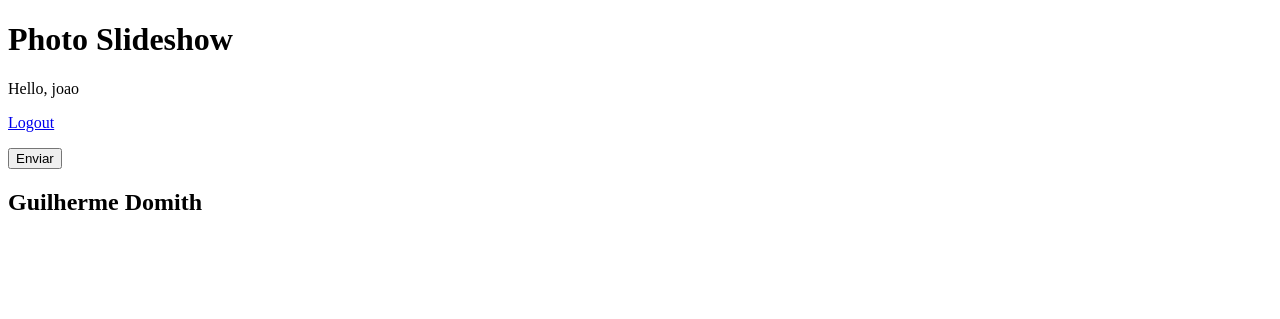
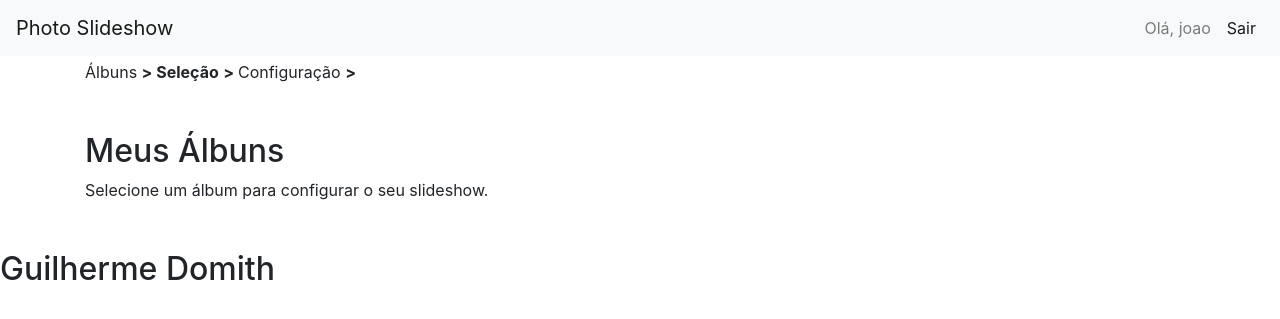
Before and after one commit to GuilhermeDomith/photoslideshow, a Django app: template photos/templates/photos/selecao.html in a window 1280 px wide. Shown: the top 319 px of the page. Run offline with Django 3.2, Linux system fonts and the light colour scheme; the template is opened without the code that fills it, so the values that code supplies are empty; a user stored in the database is signed in; some libraries are stand-ins or nearby versions.

Commit message:
Estilização da pagina inicial

```diff
--- a/photos/templates/photos/base/base.html
+++ b/photos/templates/photos/base/base.html
@@ -3,9 +3,11 @@
 <!DOCTYPE html>
 <html lang="en">
 <head>
-    <meta charset="UTF-8">
-    <meta name="viewport" content="width=device-width, initial-scale=1.0">
+    <meta charset="utf-8">
+    <meta name="viewport" content="width=device-width, initial-scale=1, shrink-to-fit=no">
     <meta http-equiv="X-UA-Compatible" content="ie=edge">
+
+    <link rel="stylesheet" href="https://stackpath.bootstrapcdn.com/bootstrap/4.1.3/css/bootstrap.min.css" integrity="sha384-MCw98/SFnGE8fJT3GXwEOngsV7Zt27NXFoaoApmYm81iuXoPkFOJwJ8ERdknLPMO" crossorigin="anonymous">
     <title>Photo Slideshow</title>
 </head>
 <body>
@@ -18,5 +20,9 @@
     <footer>
         {% include 'photos/base/footer.html' %}
     </footer>
+
+    <script src="https://code.jquery.com/jquery-3.3.1.slim.min.js" integrity="sha384-q8i/X+965DzO0rT7abK41JStQIAqVgRVzpbzo5smXKp4YfRvH+8abtTE1Pi6jizo" crossorigin="anonymous"></script>
+    <script src="https://cdnjs.cloudflare.com/ajax/libs/popper.js/1.14.3/umd/popper.min.js" integrity="sha384-ZMP7rVo3mIykV+2+9J3UJ46jBk0WLaUAdn689aCwoqbBJiSnjAK/l8WvCWPIPm49" crossorigin="anonymous"></script>
+    <script src="https://stackpath.bootstrapcdn.com/bootstrap/4.1.3/js/bootstrap.min.js" integrity="sha384-ChfqqxuZUCnJSK3+MXmPNIyE6ZbWh2IMqE241rYiqJxyMiZ6OW/JmZQ5stwEULTy" crossorigin="anonymous"></script>
 </body>
 </html>
--- a/photos/templates/photos/base/header.html
+++ b/photos/templates/photos/base/header.html
@@ -1,7 +1,19 @@
+<nav class="navbar navbar-expand-lg navbar-light bg-light">
+    <a class="navbar-brand" href="{% url 'photos:index' %}">Photo Slideshow</a>
 
-<h1>Photo Slideshow</h1>
+    <button class="navbar-toggler" type="button" data-toggle="collapse" data-target="#navbarSupportedContent"
+        aria-controls="navbarSupportedContent" aria-expanded="false" aria-label="Toggle navigation">
+        <span class="navbar-toggler-icon"></span>
+    </button>
 
-{% if user.is_authenticated %}
-    <p class="display-4">Hello, {{ user.username }}</p>
-    <a href="{% url 'usuario:logout' %}">Logout</a>
-{% endif %}
+    <div class="collapse navbar-collapse" id="navbarSupportedContent" >
+        <ul class="navbar-nav ml-auto">
+            <li class="nav-item">
+                <span class="nav-link">Olá, {{ user.username }}</span>
+            </li>
+            <li class="nav-item active">
+                <a class="nav-link" href="{% url 'usuario:logout' %}">Sair</a>
+            </li>
+        </ul>
+    </div>
+</nav>
--- a/photos/templates/photos/selecao.html
+++ b/photos/templates/photos/selecao.html
@@ -3,18 +3,75 @@
 
 {% block main %}
 
-<form action="{% url 'photos:configuracao' request.session.slideshow.codigo %}" method="POST">
+<!-- <form action="{% url 'photos:configuracao' request.session.slideshow.codigo %}" method="POST">
     {% csrf_token %}
     <ul>
         {% for foto in request.session.slideshow.album.fotos %}
-        <li><input type="checkbox" checked name="{{forloop.counter}}" value="{{foto.id}}"/>
+        <li><input type="checkbox" checked name="{{forloop.counter}}" value="{{foto.id}}" />
             <Strong><a>{{foto.filename}}</a></Strong>
             <p>{{foto}}</p>
-            <img src="{{foto.baseUrl}}"/>
+            <img src="{{foto.baseUrl}}" />
         </li>
         {% endfor %}
     </ul>
     <Input type="submit" value="Enviar">
-</form>
+</form> -->
+
+
+
+<div class="container">
+    <p class="text-justify mt-1">
+        <span class="font-weight-normal">Álbuns</span>
+        <span class="font-weight-bold"> > </span>
+        <span class="font-weight-bold">Seleção</span>
+        <span class="font-weight-bold"> > </span>
+        <span class="font-weight-normal">Configuração</span>
+        <span class="font-weight-bold"> > </span>
+    </p>
+
+    <h2 class="mt-sm-5 mt-3">Meus Álbuns</h2>
+    <p class="text-justify">
+        Selecione um álbum para configurar o seu slideshow.
+    </p>
+
+    <form action="{% url 'photos:configuracao' request.session.slideshow.codigo %}" method="POST"></form>
+    {% csrf_token %}
+    <div class="mt-sm-5 mt-3">
+        {% for foto in request.session.slideshow.album.fotos %}
+        <div class="card mb-3">
+
+            <!-- <h5 class="card-header">{{foto.filename}}</h5> -->
+
+            <div class="card-body">
+                <div class="container">
+                    <div class="row">
+                        <div class="col-1 text-center">
+                            <div class="custom-control custom-checkbox">
+                                <input type="checkbox" class="custom-control-input" id="customCheck1" checked name="{{forloop.counter}}" value="{{foto.id}}">
+                                <label class="custom-control-label" for="customCheck1"></label>
+                            </div>
+                        </div>
+                        <div class="col-3 text-center">
+                            <img src="{{foto.baseUrl}}" class="w-75 rounded" alt="..." for="customCheck1">
+                        </div>
+
+                        <div class="col-8">
+                            <p class="card-text">{{foto.mediaMetadata.width}} x {{foto.mediaMetadata.height}}</p>
+                            <p class="card-text">{{foto.mediaMetadata.creationTime}}</p>
+                            <a class="btn btn-primary" href="{% url 'photos:selecao' forloop.counter %}">SELECIONAR</a>
+                            <a class="btn btn-secondary" href="{{ foto.productUrl }}">GOOGLE PHOTOS</a>
+                        </div>
+
+                    </div>
+                </div>
+
+            </div>
+        </div>
+        {% endfor %}
+
+    </div>
+    </form>
+</div>
+
 
 {% endblock %}
```
Also changed, not shown: photos/templates/photos/index.html (+45 -8 lines), db.sqlite3, temp.jpg. Lines whose indentation alone changed are shown as unchanged.
